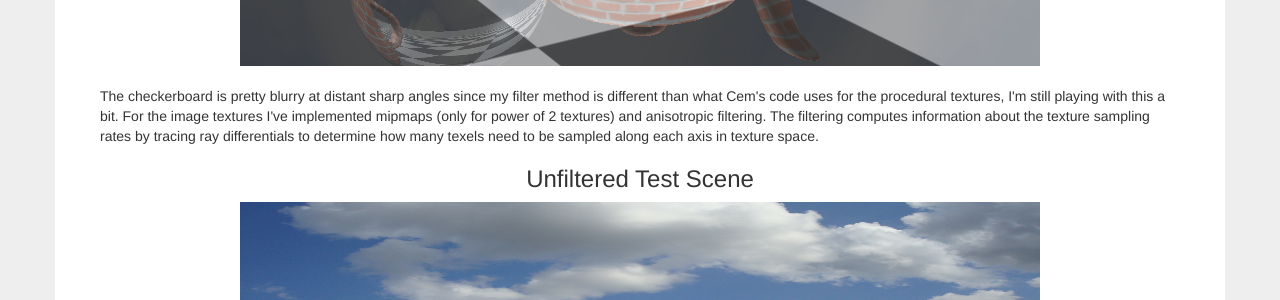
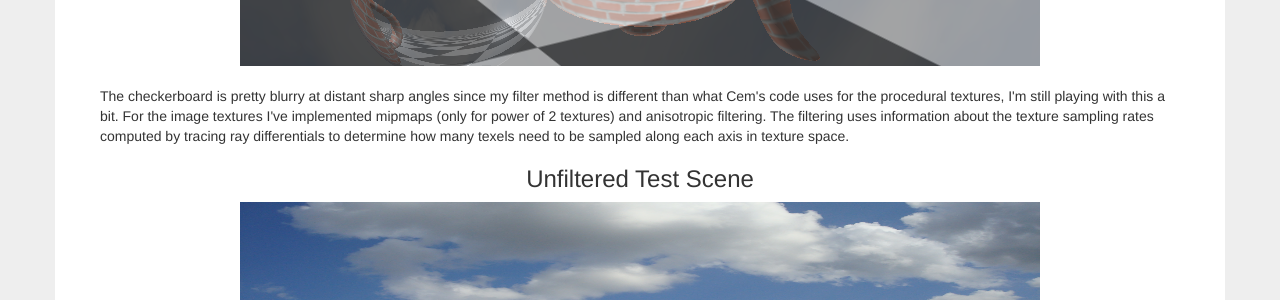
Before and after one commit to Twinklebear/Twinklebear.github.io, a Jekyll site: the page built from courses/cs6620/prj7.html, in a window 1280 px wide. Shown: the part 781-1081 px from the top of the page. Built offline with Jekyll 4.4.1, drawn with Linux system fonts in a browser that asks for light colours; nearby versions of some CDN libraries.

Commit message:
Fix wording

```diff
--- a/courses/cs6620/prj7.html
+++ b/courses/cs6620/prj7.html
@@ -12,8 +12,8 @@ description: ""
 	<p style="text-align:left">
 	The checkerboard is pretty blurry at distant sharp angles since my filter method is different than what Cem's code uses
 	for the procedural textures, I'm still playing with this a bit. For the image textures I've implemented mipmaps
-	(only for power of 2 textures) and anisotropic filtering. The filtering computes information about the texture
-	sampling rates by tracing ray differentials to determine how many texels need to be sampled along
+	(only for power of 2 textures) and anisotropic filtering. The filtering uses information about the texture
+	sampling rates computed by tracing ray differentials to determine how many texels need to be sampled along
 	each axis in texture space.
 	</p>
 
```
